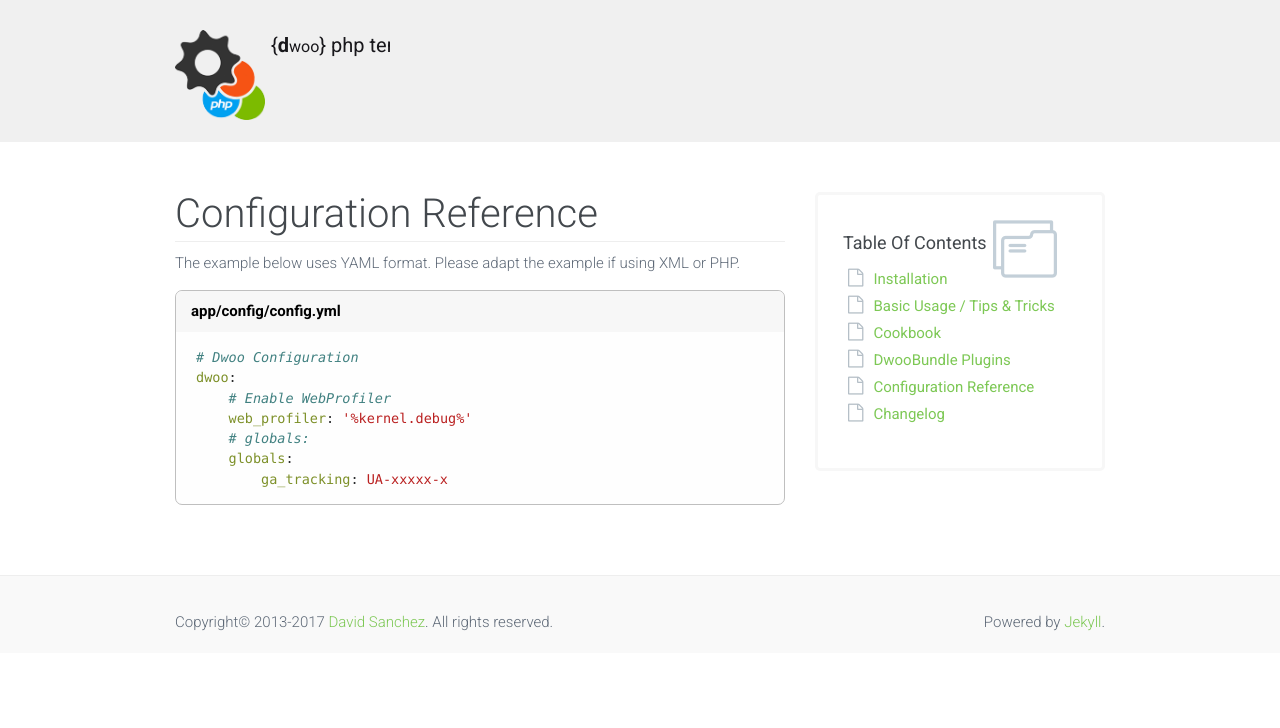
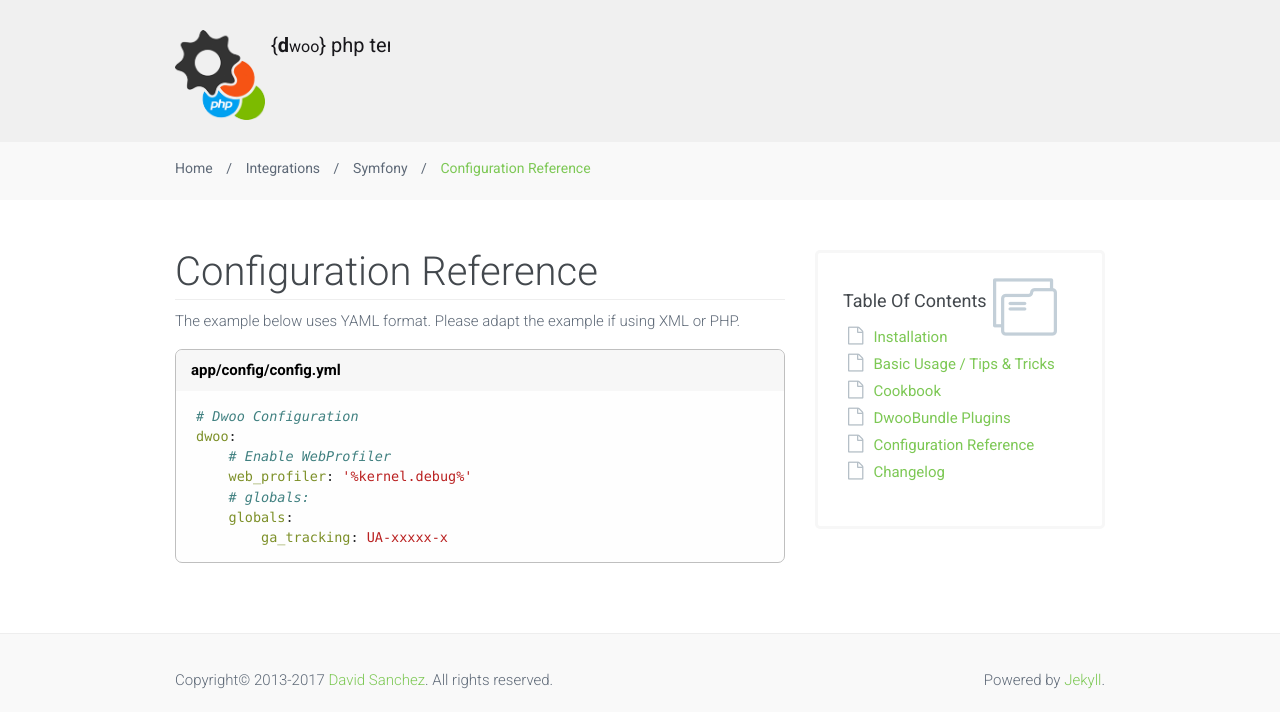
Before and after one commit to dwoo-project/docs, a Jekyll site: the page built from integrations/symfony/configuration-reference.md, in a window 1280 px wide. Shown: the top 728 px of the page. Built offline with Jekyll 4.4.1, drawn with Linux system fonts in a browser that asks for light colours; nearby versions of some CDN libraries.

Commit message:
Enable breadcrumb for symfony integration

```diff
--- a/_config.yml
+++ b/_config.yml
@@ -52,6 +52,11 @@ defaults:
       type: posts
     values:
       breadcrumb: true
+  -
+    scope:
+      path: integrations/symfony
+    values:
+      breadcrumb: true
 
 # Pagination
 #
```
